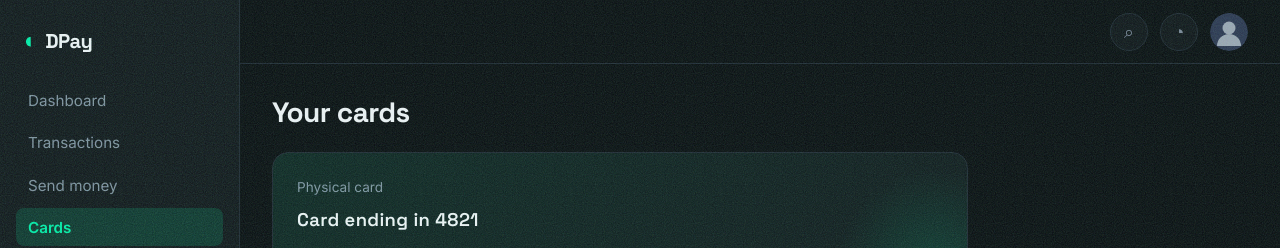
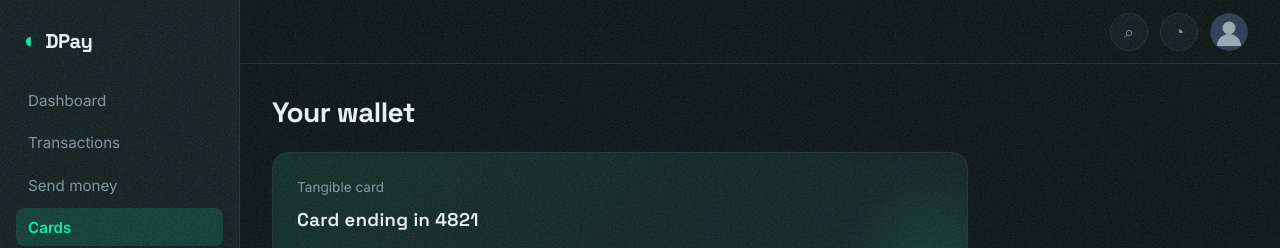
Before and after one commit to jholiga/v0-demo, a React (Vite) app: page / in a window 1280 px wide. Both pictures are taken after a click on the button "Cards". Shown: the top 248 px of the page. Built offline with nearby package versions, Linux system fonts and the light colour scheme.

Commit message:
Update Cards.tsx

```diff
--- a/src/features/cards/Cards.tsx
+++ b/src/features/cards/Cards.tsx
@@ -6,11 +6,11 @@ function Cards() {
 
   return (
     <div className="view">
-      <Text variant="title">Your cards</Text>
+      <Text variant="title">Your wallet</Text>
 
       <section className="card-stack">
         <article className="payment-card">
-          <span className="payment-card-type">Physical card</span>
+          <span className="payment-card-type">Tangible card</span>
           <span className="payment-card-number">Card ending in 4821</span>
           <Button
             variant="secondary"
```
